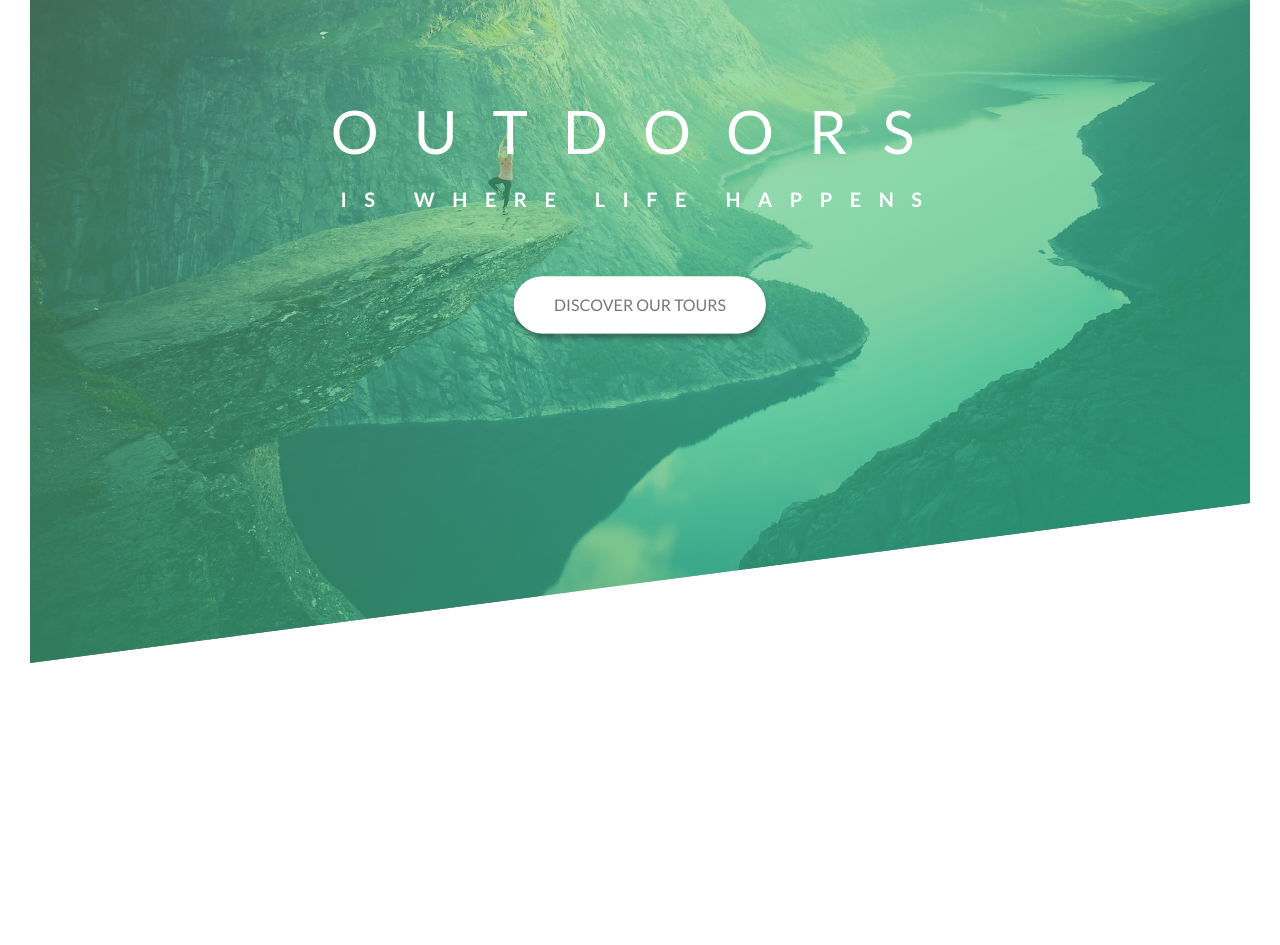
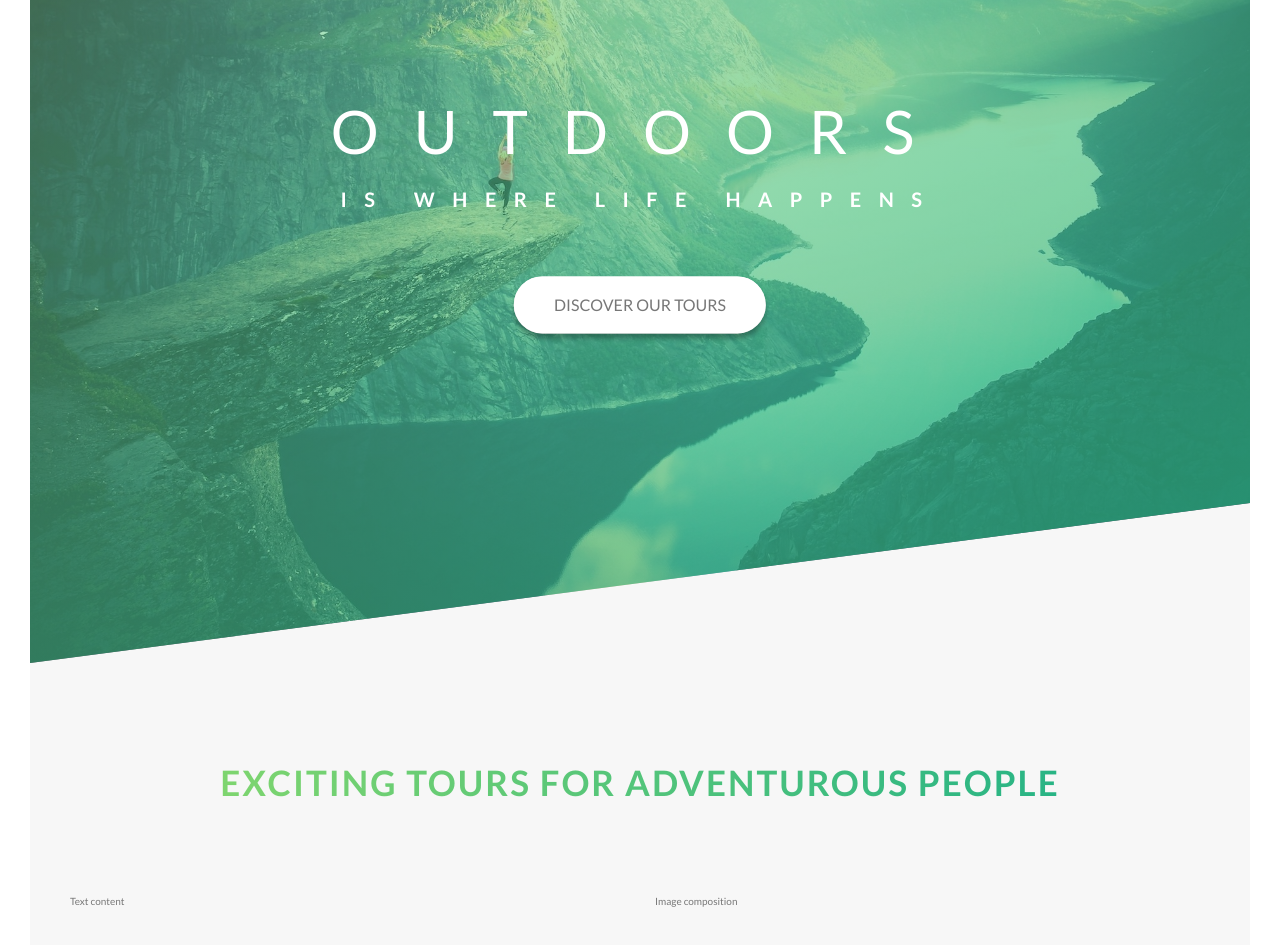
Before and after one commit to ErikSharp/Natours, a website: page src/index.html in a window 1280 px wide. Shown: the part 127-1072 px from the top of the page. Before the commit the page ends 820 px from the top, so only its background shows below. Drawn offline with nearby package versions, Linux system fonts and the light colour scheme; files that its build step writes are made by us from their sources.

Commit message:
started working on about

```diff
--- a/src/index.html
+++ b/src/index.html
@@ -38,6 +38,25 @@
                 >
             </div>
         </header>
+
+        <main>
+            <section class="section-about">
+                <!-- This is our utility class for center text elements -->
+                <div class="u-center-text u-margin-bottom-8">
+                    <h2 class="heading-secondary">
+                        Exciting tours for adventurous people
+                    </h2>
+                </div>
+                <div class="row">
+                    <div class="col-1-of-2">
+                        Text content
+                    </div>
+                    <div class="col-1-of-2">
+                        Image composition
+                    </div>
+                </div>
+            </section>
+        </main>
 
         <!-- <section class="grid-test">
             <div class="row">
--- a/src/sass/abstracts/_variables.scss
+++ b/src/sass/abstracts/_variables.scss
@@ -5,6 +5,7 @@ $color-primary-dark: #28b485;
 $color-grey-dark: #777;
 $color-black: #000;
 $color-white: #fff;
+$color-grey-light-1: #f7f7f7;
 
 // Grid
 $grid-width: 114rem;
--- a/src/sass/base/_typography.scss
+++ b/src/sass/base/_typography.scss
@@ -44,3 +44,32 @@ body {
         animation: moveLeft 2s ease-in-out;
     }
 }
+
+.heading-secondary {
+    display: inline-block;
+    font-size: 3.5rem;
+    text-transform: uppercase;
+    font-weight: 700;
+
+    //how to put a gradient in text
+    background-image: linear-gradient(
+        to right,
+        $color-primary-light,
+        $color-primary-dark
+    );
+
+    //https://developer.mozilla.org/en-US/docs/Web/CSS/background-clip
+    background-clip: text;
+    -webkit-background-clip: text;
+    color: transparent;
+    letter-spacing: 0.2rem;
+
+    transition: all 0.2s;
+
+    &:hover {
+        //chaining multiple transforms
+        transform: skewY(2deg) skewX(15deg) scale(1.1);
+        //           x      y      blur   color
+        text-shadow: 0.4rem 0.4rem 0.8rem rgba($color-black, 0.2);
+    }
+}
--- a/src/sass/base/_utilities.scss
+++ b/src/sass/base/_utilities.scss
@@ -0,0 +1,7 @@
+.u-center-text {
+    text-align: center;
+}
+
+.u-margin-bottom-8 {
+    margin-bottom: 8rem;
+}
--- a/src/sass/layout/_grid.scss
+++ b/src/sass/layout/_grid.scss
@@ -1,7 +1,6 @@
 .row {
     //if the view width is < 114rem, it will be 100%
     max-width: $grid-width;
-    background-color: #eee;
 
     //this will center the block
     margin: 0 auto;
@@ -18,7 +17,6 @@
     //* contains
     //$ ends with
     [class^="col-"] {
-        background-color: orangered;
         float: left;
 
         &:not(:last-child) {
--- a/src/sass/pages/_home.scss
+++ b/src/sass/pages/_home.scss
@@ -0,0 +1,5 @@
+.section-about {
+    background-color: $color-grey-light-1;
+    padding: 25rem 0;
+    margin-top: -20vh;
+}
```
